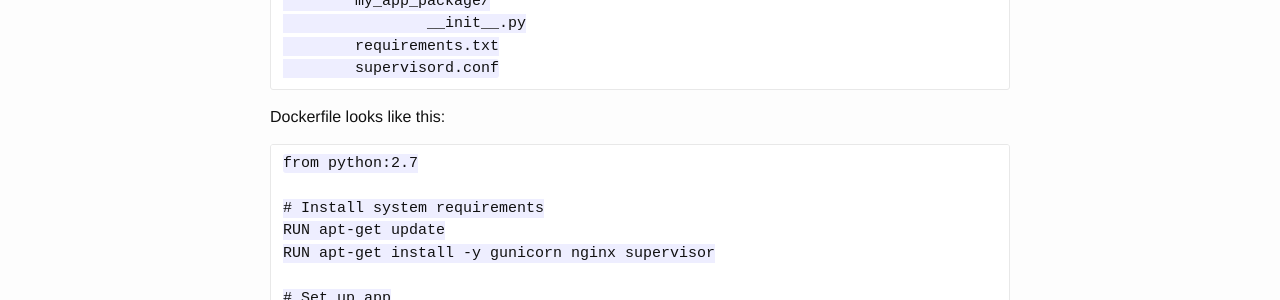
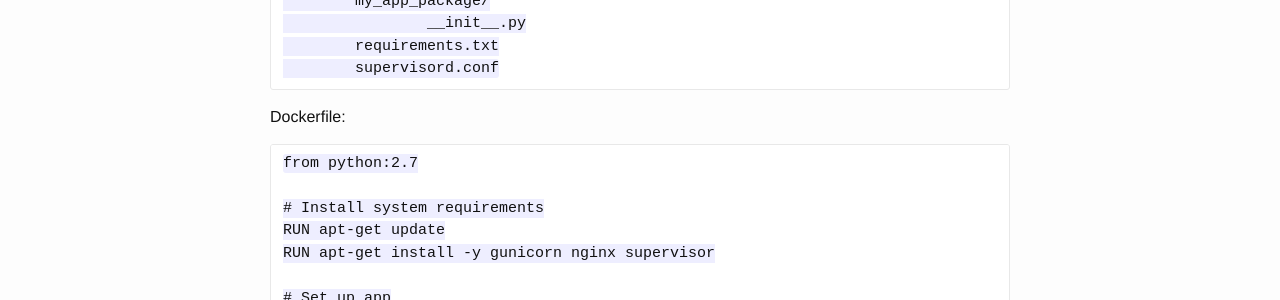
Before and after one commit to jbwinters/jbwinters.github.io, a Jekyll site: the page built from _posts/2016-01-15-docker-nginx-gunicorn-flask.markdown, in a window 1280 px wide and 900 px high. Shown: the part 436-736 px from the top of the window. Built offline with Jekyll 4.4.1, drawn with Linux system fonts in a browser that asks for light colours.

Commit message:
minor cleanup

```diff
--- a/_posts/2016-01-15-docker-nginx-gunicorn-flask.markdown
+++ b/_posts/2016-01-15-docker-nginx-gunicorn-flask.markdown
@@ -15,7 +15,7 @@ Here's the directory structure:
 		requirements.txt
 		supervisord.conf
 
-Dockerfile looks like this:
+Dockerfile:
 
 	from python:2.7
 
```
